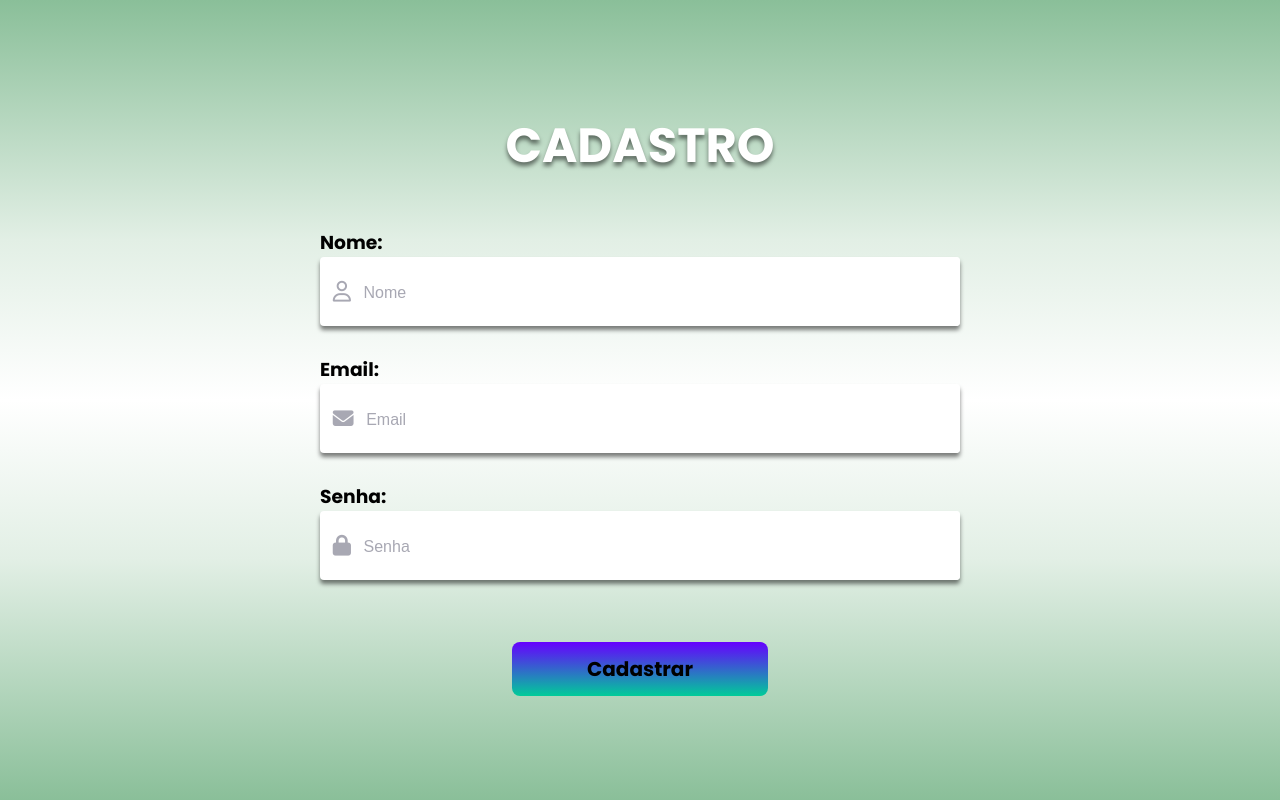
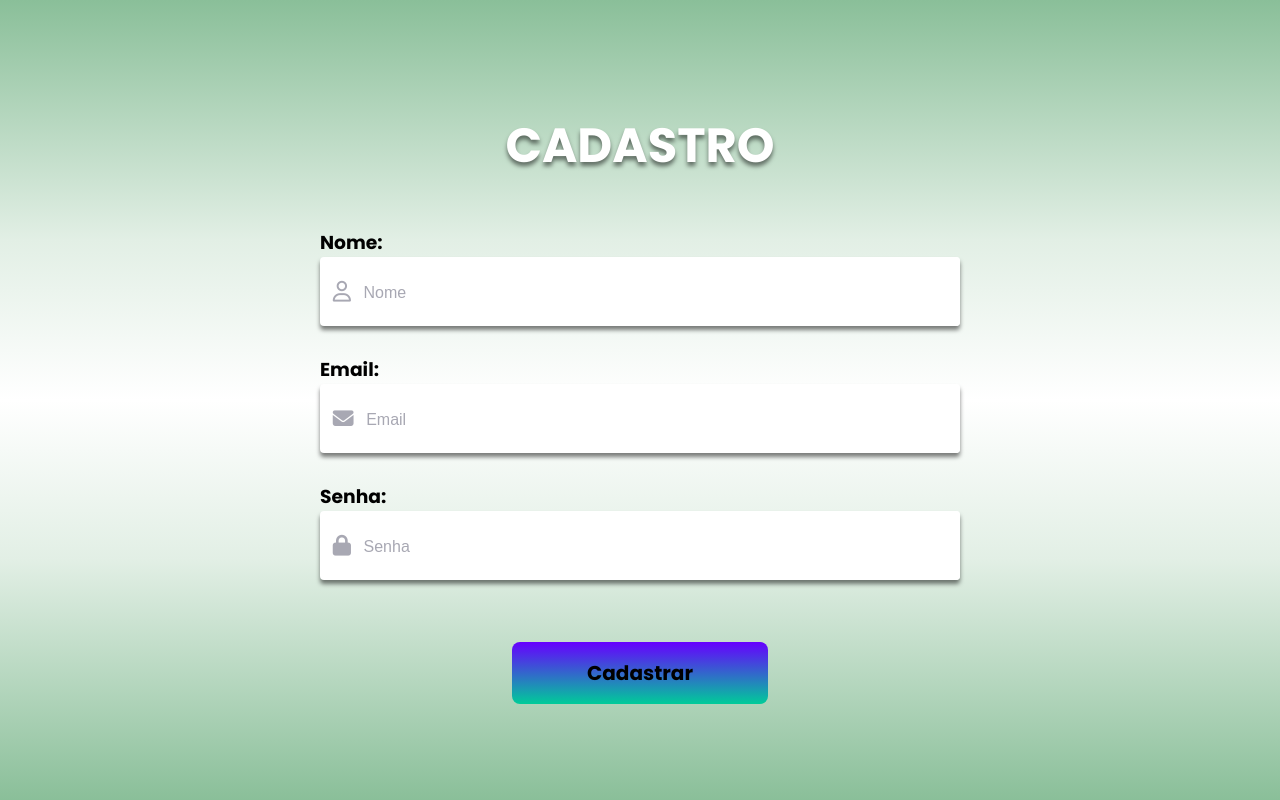
Before and after one commit to joseCarlosAndrade/icmcjr-marcador-presenca, a React (Vite) app in the folder front-end/: page /Cadastro in a window 1280 px wide. Built offline with nearby package versions, Linux system fonts and the light colour scheme; a web font is replaced by a local one.

Commit message:
fix: arrumando padding botao cadastro

```diff
--- a/front-end/src/pages/Cadastro/Cadastro.css
+++ b/front-end/src/pages/Cadastro/Cadastro.css
@@ -28,6 +28,7 @@
     border: none;
     background: rgb(0,204,153);
     background: linear-gradient(0deg, rgba(0,204,153,1) 0%, rgba(102,0,255,1) 100%);
+    padding: 1rem 0;
 }
 
 .Cadastro button:active{
```
